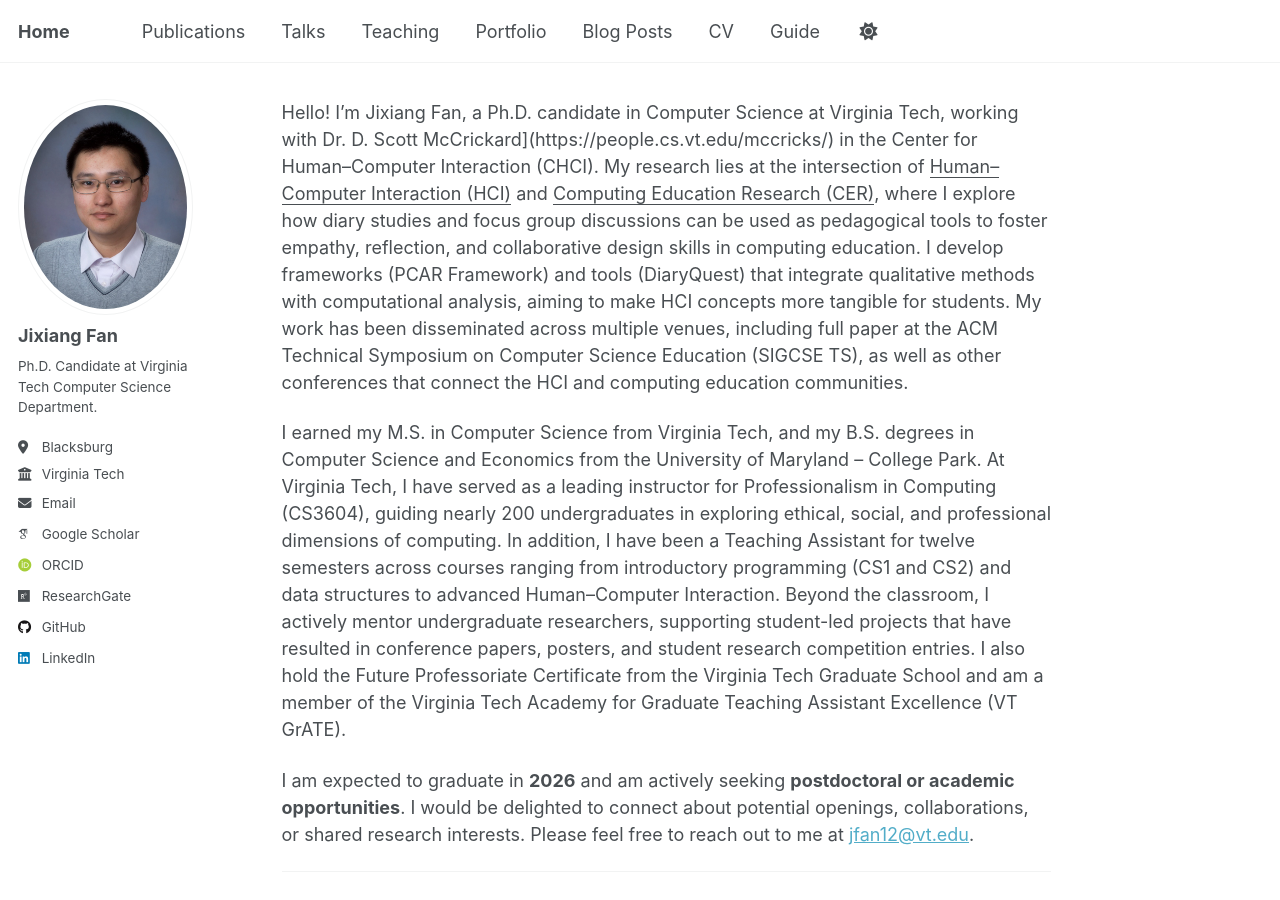
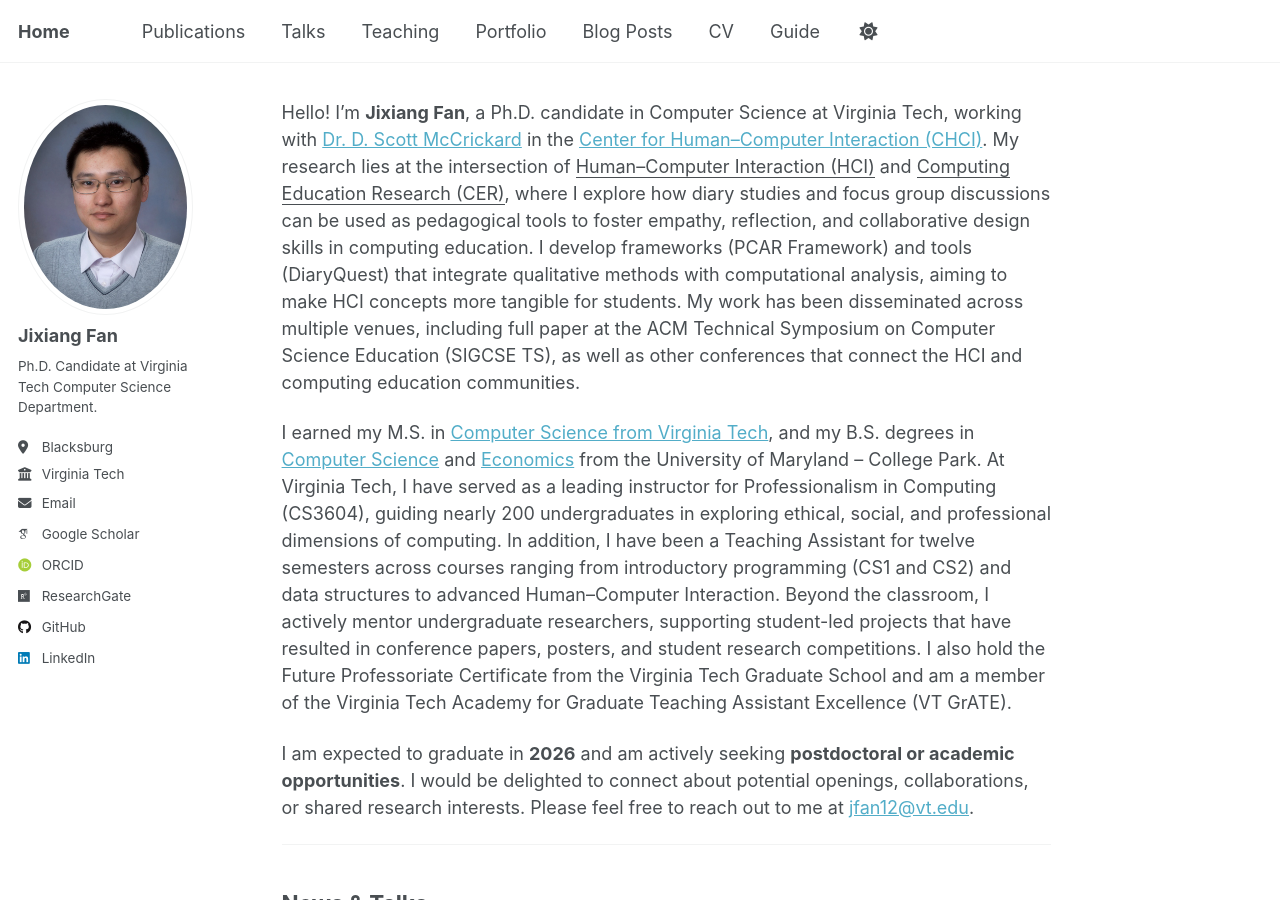
Before and after one commit to JixiangFan/web, a Jekyll site: the page built from _pages/about.md, in a window 1280 px wide and 900 px high. Built offline with Jekyll 4.4.1, drawn with Linux system fonts in a browser that asks for light colours; some web fonts are replaced.

Commit message:
Update about.md

```diff
--- a/_pages/about.md
+++ b/_pages/about.md
@@ -6,9 +6,9 @@ redirect_from:
   - /about.html
 ---
 
-Hello! I’m Jixiang Fan, a Ph.D. candidate in Computer Science at Virginia Tech, working with Dr. D. Scott McCrickard](https://people.cs.vt.edu/mccricks/) in the Center for Human–Computer Interaction (CHCI). My research lies at the intersection of <u>Human–Computer Interaction (HCI)</u> and <u>Computing Education Research (CER)</u>, where I explore how diary studies and focus group discussions can be used as pedagogical tools to foster empathy, reflection, and collaborative design skills in computing education. I develop frameworks (PCAR Framework) and tools (DiaryQuest) that integrate qualitative methods with computational analysis, aiming to make HCI concepts more tangible for students. My work has been disseminated across multiple venues, including full paper at the ACM Technical Symposium on Computer Science Education (SIGCSE TS), as well as other conferences that connect the HCI and computing education communities.
+Hello! I’m **Jixiang Fan**, a Ph.D. candidate in Computer Science at Virginia Tech, working with [Dr. D. Scott McCrickard](https://people.cs.vt.edu/mccricks/) in the [Center for Human–Computer Interaction (CHCI)](https://hci.icat.vt.edu/). My research lies at the intersection of <u>Human–Computer Interaction (HCI)</u> and <u>Computing Education Research (CER)</u>, where I explore how diary studies and focus group discussions can be used as pedagogical tools to foster empathy, reflection, and collaborative design skills in computing education. I develop frameworks (PCAR Framework) and tools (DiaryQuest) that integrate qualitative methods with computational analysis, aiming to make HCI concepts more tangible for students. My work has been disseminated across multiple venues, including full paper at the ACM Technical Symposium on Computer Science Education (SIGCSE TS), as well as other conferences that connect the HCI and computing education communities.
 
-I earned my M.S. in Computer Science from Virginia Tech, and my B.S. degrees in Computer Science and Economics from the University of Maryland – College Park. At Virginia Tech, I have served as a leading instructor for Professionalism in Computing (CS3604), guiding nearly 200 undergraduates in exploring ethical, social, and professional dimensions of computing. In addition, I have been a Teaching Assistant for twelve semesters across courses ranging from introductory programming (CS1 and CS2) and data structures to advanced Human–Computer Interaction. Beyond the classroom, I actively mentor undergraduate researchers, supporting student-led projects that have resulted in conference papers, posters, and student research competition entries. I also hold the Future Professoriate Certificate from the Virginia Tech Graduate School and am a member of the Virginia Tech Academy for Graduate Teaching Assistant Excellence (VT GrATE).
+I earned my M.S. in [Computer Science from Virginia Tech](https://cs.vt.edu/), and my B.S. degrees in [Computer Science](https://www.cs.umd.edu/) and [Economics](https://www.econ.umd.edu/) from the University of Maryland – College Park. At Virginia Tech, I have served as a leading instructor for Professionalism in Computing (CS3604), guiding nearly 200 undergraduates in exploring ethical, social, and professional dimensions of computing. In addition, I have been a Teaching Assistant for twelve semesters across courses ranging from introductory programming (CS1 and CS2) and data structures to advanced Human–Computer Interaction. Beyond the classroom, I actively mentor undergraduate researchers, supporting student-led projects that have resulted in conference papers, posters, and student research competitions. I also hold the Future Professoriate Certificate from the Virginia Tech Graduate School and am a member of the Virginia Tech Academy for Graduate Teaching Assistant Excellence (VT GrATE).
 
 I am expected to graduate in **2026** and am actively seeking **postdoctoral or academic opportunities**. I would be delighted to connect about potential openings, collaborations, or shared research interests. Please feel free to reach out to me at [jfan12@vt.edu](mailto:jfan12@vt.edu).
 
```
